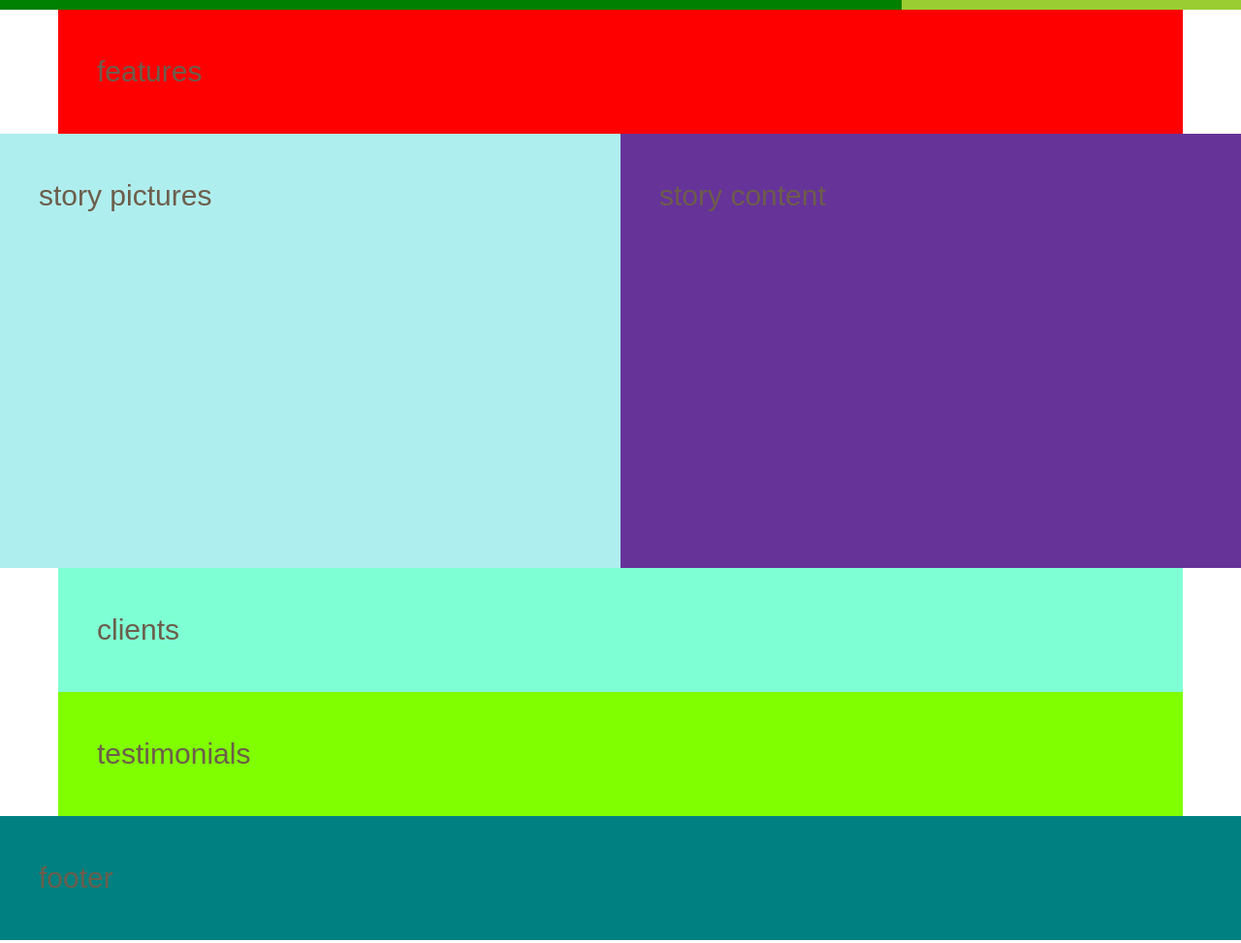
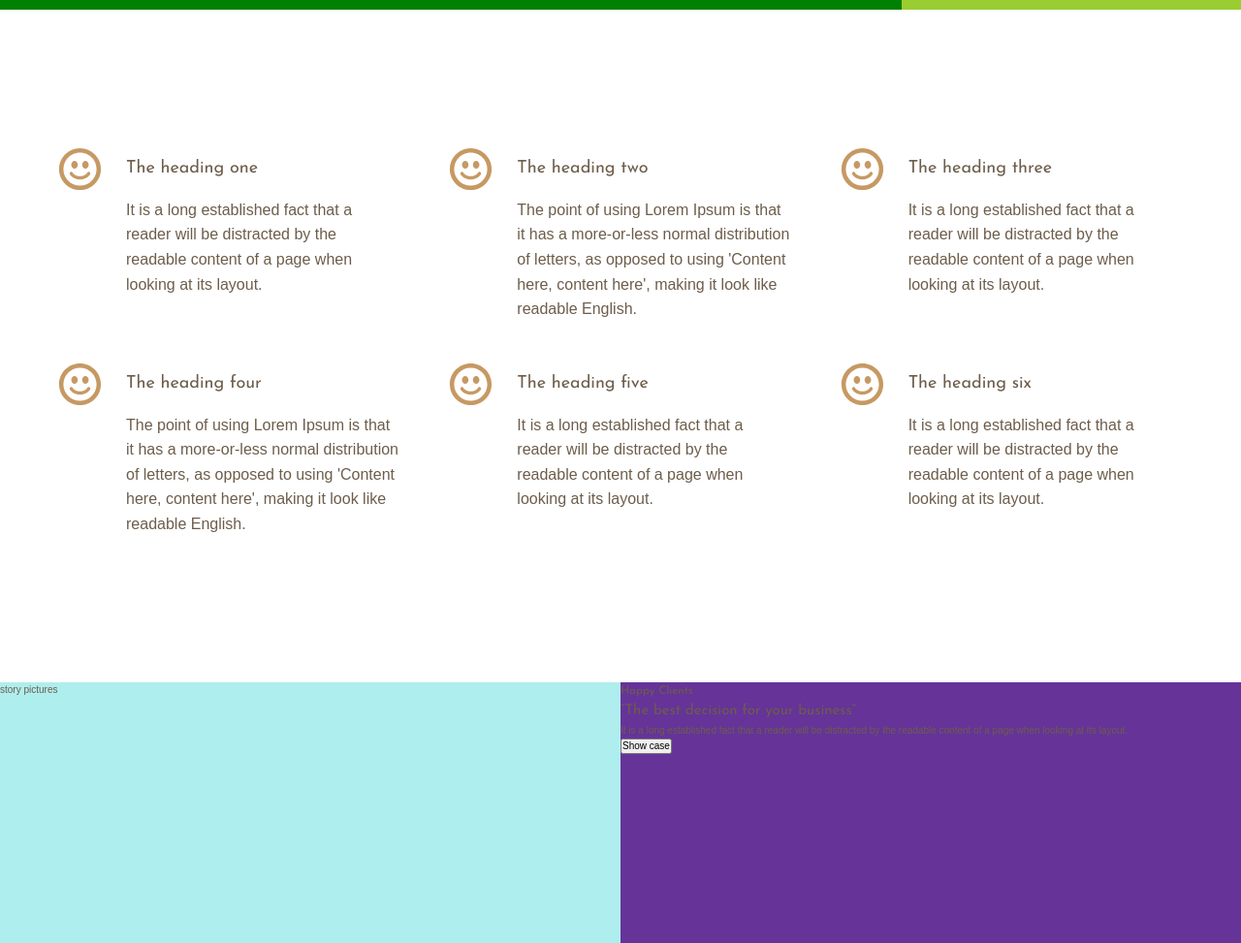
Before and after one commit to allenflynn/shoparse, a website built with Parcel: page index.html in a window 1280 px wide. Shown: the part 600-1573 px from the top of the page at 97% size. Built offline with nearby package versions, Linux system fonts and the light colour scheme.

Commit message:
Features section

```diff
--- a/index.html
+++ b/index.html
@@ -17,9 +17,82 @@
     </header>
     <div class="hero-banner__left">left</div>
     <div class="hero-banner__right">right</div>
-    <section class="features">features</section>
+    <section class="features">
+      <div class="feature">
+        <svg class="feature__icon">
+          <use xlink:href="img/sprite.svg#icon-emoji-happy"></use>
+        </svg>
+        <h4 class="heading-4 heading-4--dark">The heading one</h4>
+        <p class="feature__text">
+          It is a long established fact that a reader will be distracted by the
+          readable content of a page when looking at its layout.
+        </p>
+      </div>
+      <div class="feature">
+        <svg class="feature__icon">
+          <use xlink:href="img/sprite.svg#icon-emoji-happy"></use>
+        </svg>
+        <h4 class="heading-4 heading-4--dark">The heading two</h4>
+        <p class="feature__text">
+          The point of using Lorem Ipsum is that it has a more-or-less normal
+          distribution of letters, as opposed to using 'Content here, content
+          here', making it look like readable English.
+        </p>
+      </div>
+      <div class="feature">
+        <svg class="feature__icon">
+          <use xlink:href="img/sprite.svg#icon-emoji-happy"></use>
+        </svg>
+        <h4 class="heading-4 heading-4--dark">The heading three</h4>
+        <p class="feature__text">
+          It is a long established fact that a reader will be distracted by the
+          readable content of a page when looking at its layout.
+        </p>
+      </div>
+      <div class="feature">
+        <svg class="feature__icon">
+          <use xlink:href="img/sprite.svg#icon-emoji-happy"></use>
+        </svg>
+        <h4 class="heading-4 heading-4--dark">The heading four</h4>
+        <p class="feature__text">
+          The point of using Lorem Ipsum is that it has a more-or-less normal
+          distribution of letters, as opposed to using 'Content here, content
+          here', making it look like readable English.
+        </p>
+      </div>
+      <div class="feature">
+        <svg class="feature__icon">
+          <use xlink:href="img/sprite.svg#icon-emoji-happy"></use>
+        </svg>
+        <h4 class="heading-4 heading-4--dark">The heading five</h4>
+        <p class="feature__text">
+          It is a long established fact that a reader will be distracted by the
+          readable content of a page when looking at its layout.
+        </p>
+      </div>
+      <div class="feature">
+        <svg class="feature__icon">
+          <use xlink:href="img/sprite.svg#icon-emoji-happy"></use>
+        </svg>
+        <h4 class="heading-4 heading-4--dark">The heading six</h4>
+        <p class="feature__text">
+          It is a long established fact that a reader will be distracted by the
+          readable content of a page when looking at its layout.
+        </p>
+      </div>
+    </section>
     <div class="story__pictures">story pictures</div>
-    <div class="story__content">story content</div>
+    <div class="story__content">
+      <h3 class="heading-3">Happy Clients</h3>
+      <h2 class="heading-2">
+        &ldquo;The best decision for your business&rdquo;
+      </h2>
+      <p class="story__text">
+        It is a long established fact that a reader will be distracted by the
+        readable content of a page when looking at its layout.
+      </p>
+      <button class="btn">Show case</button>
+    </div>
     <section class="clients">clients</section>
     <section class="testimonials">testimonials</section>
     <section class="footer">footer</section>
--- a/sass/base/_typography.scss
+++ b/sass/base/_typography.scss
@@ -0,0 +1,28 @@
+%heading {
+  font-family: var(--font-display);
+  font-weight: 400;
+}
+
+.heading-1 {
+  @extend %heading;
+}
+
+.heading-2 {
+  @extend %heading;
+}
+
+.heading-3 {
+  @extend %heading;
+}
+
+.heading-4 {
+  @extend %heading;
+  font-size: 1.8rem;
+
+  &--light {
+    color: var(--color-grey-light-1);
+  }
+  &--light {
+    color: var(--color-grey-dark-1);
+  }
+}
--- /dev/null
+++ b/sass/components/_features.scss
@@ -0,0 +1,26 @@
+.features {
+  display: grid;
+  //   grid-template-columns: repeat(3, 1fr);
+  grid-template-columns: repeat(auto-fit, minmax(35rem, 1fr));
+  gap: 5rem;
+  align-items: start;
+  margin: 15rem 0;
+}
+
+.feature {
+  display: grid;
+  grid-template-columns: min-content 1fr;
+  gap: 1.5rem 2.5rem;
+
+  &__icon {
+    grid-row: 1 / span 2;
+    transform: translateY(-0.8rem);
+
+    height: 4.5rem;
+    width: 4.5rem;
+    fill: var(--color-primary);
+  }
+  &__text {
+    font-size: 1.6rem;
+  }
+}
--- a/sass/layout/_grid.scss
+++ b/sass/layout/_grid.scss
@@ -18,7 +18,6 @@
 
 .features {
   grid-column: center-start / center-end;
-  background-color: red;
 }
 
 .story {
@@ -56,8 +55,4 @@
       [col-start] minmax(min-content, 18.5rem) [col-end]
     )
     [center-end] minmax(6rem, 1fr) [full-end];
-  & > * {
-    padding: 40px;
-    font-size: 3rem;
-  }
 }
--- a/sass/main.scss
+++ b/sass/main.scss
@@ -1,7 +1,11 @@
 @use 'abstracts/functions';
 @use 'abstracts/mixins';
+@use 'abstracts/placeholder';
 @use 'abstracts/variables';
 
 @use 'base/reset';
+@use 'base/typography';
 
 @use 'layout/grid';
+
+@use 'components/features';
```
Also changed, not shown: css/style.css, img/sprite.svg (added).
